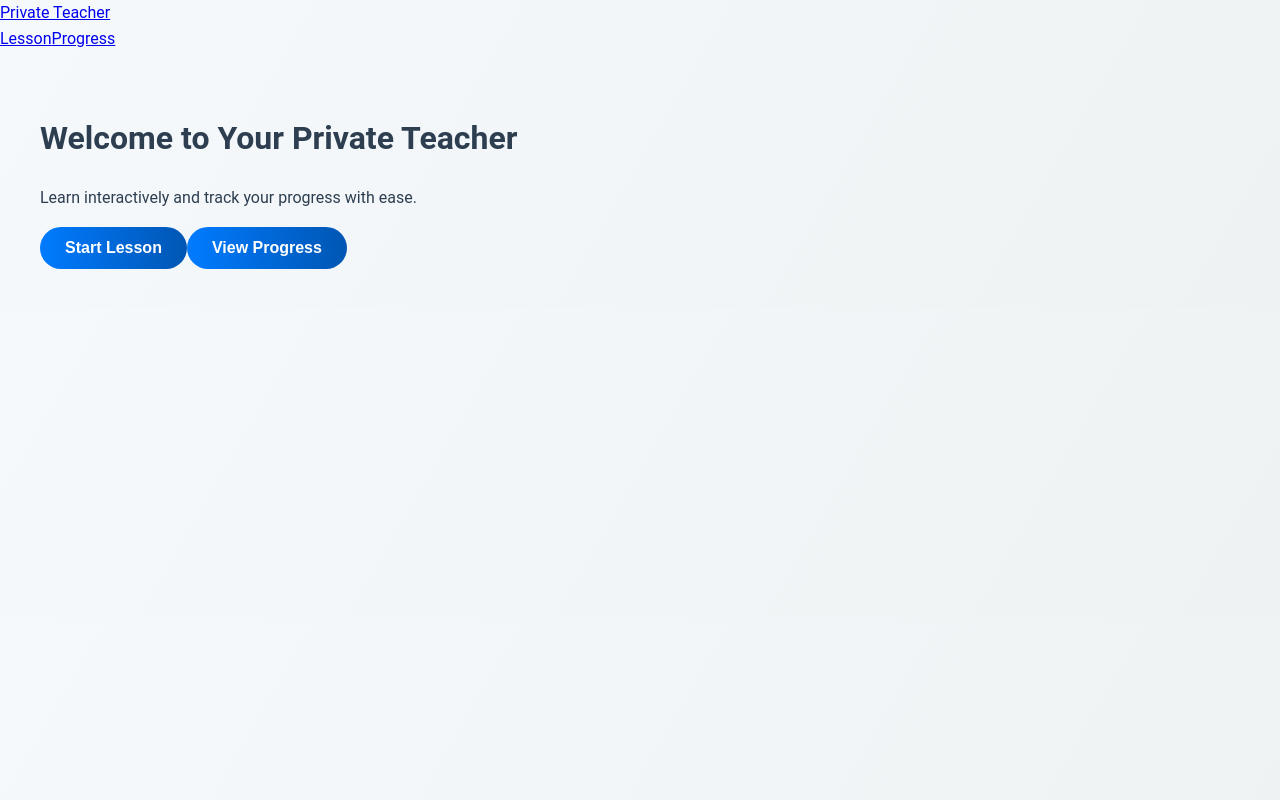
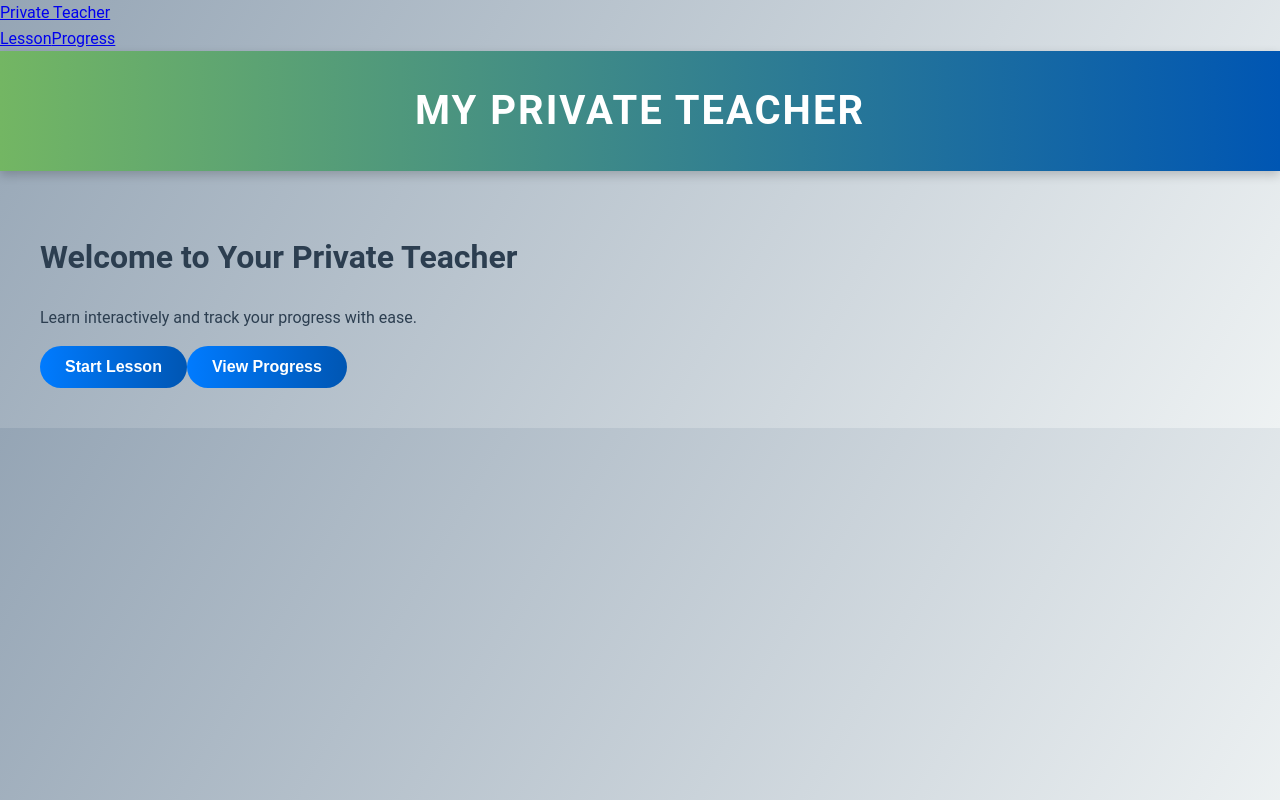
Before and after one commit to KimChenn/MySmartPrivateTeacher, a React (Create React App) app in the folder frontend/: page / in a window 1280 px wide. Built offline with nearby package versions, Linux system fonts and the light colour scheme.

Commit message:
more styling changes

```diff
--- a/frontend/src/App.jsx
+++ b/frontend/src/App.jsx
@@ -30,6 +30,14 @@ const App = () => {
             </div>
           </div>
         </nav>
+
+        <header className="bg-gradient-to-r from-indigo-500 to-blue-500 text-white py-3 shadow-md">
+          <div className="container mx-auto">
+            <h1 className="text-lg font-bold text-center">My Private Teacher</h1>
+          </div>
+        </header>
+
+
         <main className="container mx-auto py-8">
           <Routes>
             <Route path="/" element={<Home />} />
--- a/frontend/src/index.css
+++ b/frontend/src/index.css
@@ -1,30 +1,6 @@
-body {
-  margin: 0;
-  padding: 0;
-  background-color: #f4f4f9; /* Light background for a clean look */
-  font-family: -apple-system, BlinkMacSystemFont, 'Segoe UI', 'Roboto', 'Oxygen',
-    'Ubuntu', 'Cantarell', 'Fira Sans', 'Droid Sans', 'Helvetica Neue',
-    sans-serif;
-  -webkit-font-smoothing: antialiased;
-  -moz-osx-font-smoothing: grayscale;
-  color: #333; /* Darker text for better contrast */
-}
-
-header {
-  background-color: #007bff; /* Blue background */
-  color: white;
-  text-align: center;
-  padding: 20px;
-  font-size: 1.5rem;
-  box-shadow: 0 4px 8px rgba(0, 0, 0, 0.1); /* Subtle shadow */
-}
-
-main {
-  padding: 20px;
-}
 
 .card {
-  background-color: white;
+  background-color: rgb(159, 56, 56);
   margin: 20px auto;
   padding: 20px;
   border-radius: 10px;
@@ -35,7 +11,7 @@ main {
 .card h2 {
   margin: 0 0 10px;
   font-size: 1.2rem;
-  color: #007bff;
+  color: #b23aaa;
 }
 
 .card p {
@@ -55,11 +31,11 @@ button {
 }
 
 button:hover {
-  background-color: #0056b3;
+  background-color: #6b89a9;
 }
 
 footer {
-  background-color: #007bff;
+  background-color: #6a3662;
   color: white;
   text-align: center;
   padding: 10px;
@@ -72,7 +48,7 @@ footer {
 body {
   margin: 0;
   padding: 0;
-  background: linear-gradient(120deg, #f6f9fc, #eef2f3); /* Soft gradient background */
+  background: linear-gradient(120deg, #95a5b5, #eef2f3); /* Soft gradient background */
   font-family: 'Roboto', -apple-system, BlinkMacSystemFont, 'Segoe UI', 'Helvetica Neue', Arial, sans-serif;
   -webkit-font-smoothing: antialiased;
   -moz-osx-font-smoothing: grayscale;
@@ -82,11 +58,11 @@ body {
 
 /* Header */
 header {
-  background: linear-gradient(90deg, #007bff, #0056b3); /* Gradient blue background */
+  background: linear-gradient(90deg, #73b663, #0056b3); /* Gradient blue background */
   color: white;
   text-align: center;
-  padding: 30px 20px;
-  font-size: 2rem;
+  padding: 1px 1px;
+  font-size: 20px;
   font-weight: bold;
   box-shadow: 0 4px 10px rgba(0, 0, 0, 0.2);
   text-transform: uppercase;
@@ -102,7 +78,7 @@ main {
 
 /* Card */
 .card {
-  background-color: white;
+  background-color: rgb(129, 79, 79);
   border-radius: 15px;
   box-shadow: 0 6px 15px rgba(0, 0, 0, 0.1); /* Stronger shadow for modern look */
   margin: 20px auto;
--- a/frontend/src/pages/Lesson.jsx
+++ b/frontend/src/pages/Lesson.jsx
@@ -1,6 +1,5 @@
 import { useState } from "react";
 import axios from "axios";
-import { motion } from "framer-motion";
 
 const API_BASE_URL = "http://localhost:8000"; // Ensure FastAPI is running
 
@@ -95,26 +94,22 @@ export default function Lesson() {
         <p className="text-gray-600 mb-6 text-center">
           Enter your name and a topic to start an engaging lesson experience.
         </p>
-
-        {/* User Name Input */}
         <div className="flex flex-col gap-4">
             <input
               type="text"
               placeholder="Your Name"
               value={userName}
               onChange={(e) => setUserName(e.target.value)}
-            className="w-full bg-gradient-to-r from-indigo-500 to-blue-500 text-white font-semibold py-3 px-4 rounded-lg shadow-sm focus:outline-none focus:ring-2 focus:ring-indigo-400 placeholder-gray-200 transition-transform transform hover:scale-105"
+              className="w-full bg-gradient-to-r from-indigo-500 to-blue-500 text-white font-semibold py-3 px-4 rounded-full placeholder-gray-200 shadow-md focus:outline-none focus:ring-2 focus:ring-indigo-400 transition-transform transform hover:scale-105"
             />
 
-          {/* Lesson Topic Input */}
             <input
               type="text"
               placeholder="Lesson Topic (e.g., Photosynthesis)"
               value={lessonTopic}
               onChange={(e) => setLessonTopic(e.target.value)}
-            className="border border-gray-300 rounded-lg p-3 w-full shadow-sm focus:outline-none focus:ring-2 focus:ring-indigo-400"
+              className="w-full bg-gradient-to-r from-indigo-500 to-blue-500 text-white font-semibold py-3 px-4 rounded-full placeholder-gray-200 shadow-md focus:outline-none focus:ring-2 focus:ring-indigo-400 transition-transform transform hover:scale-105"
             />
-        </div>
 
         <button
           onClick={startLesson}
@@ -126,6 +121,7 @@ export default function Lesson() {
           {loading ? "Loading..." : "Start Lesson"}
         </button>
 
+      </div>
         {error && (
           <p className="text-red-500 mt-4 text-center font-medium">{error}</p>
         )}
```
Lines whose indentation alone changed are shown as unchanged.
